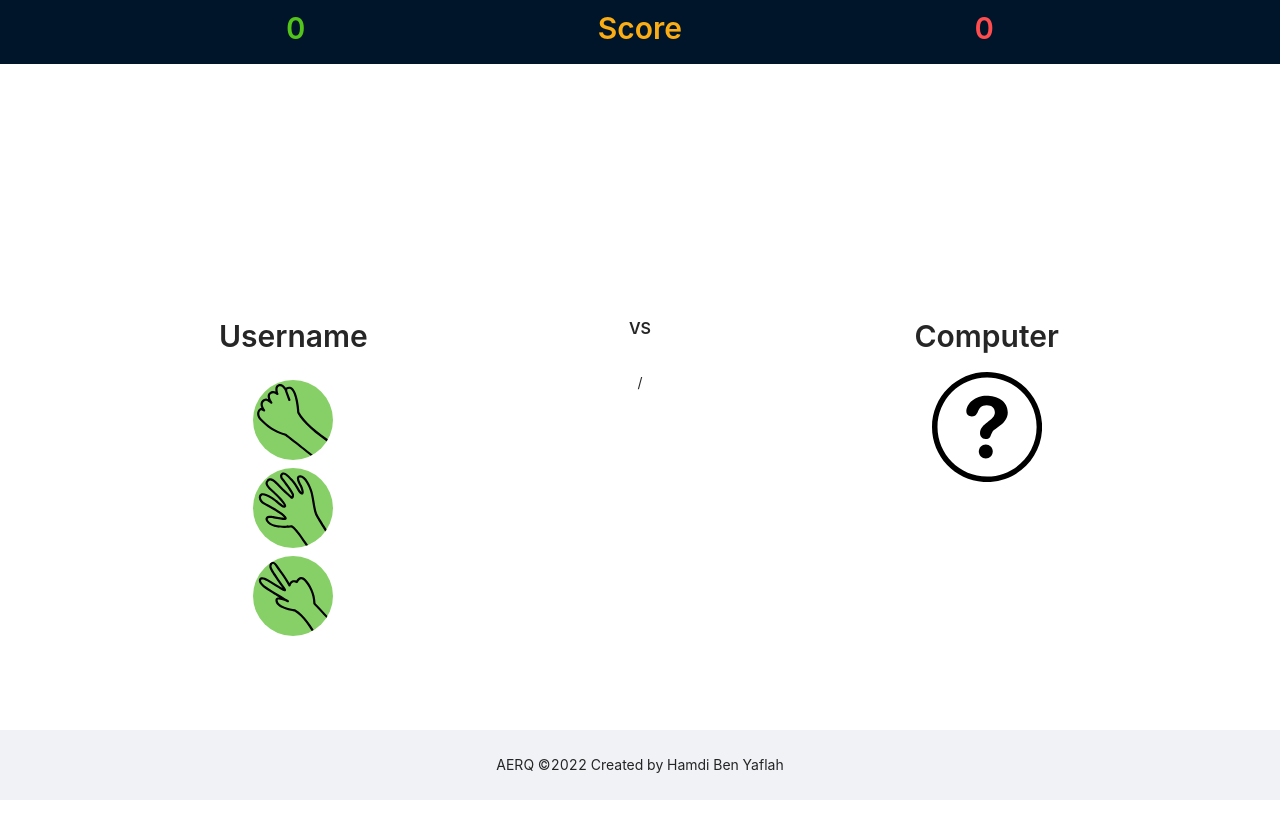
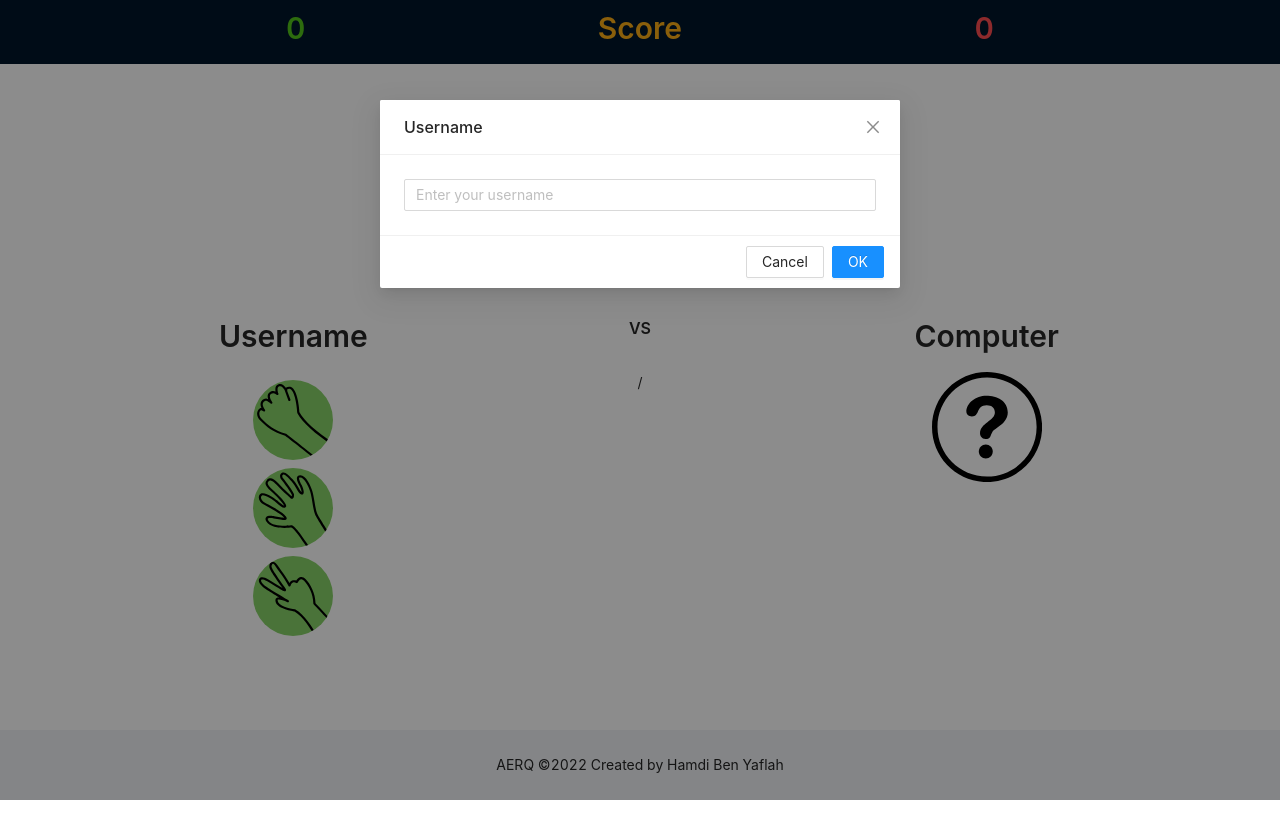
Before and after one commit to hamdi-ben-yaflah/rock-paper-scessior, a React (Create React App) app: page /solo in a window 1280 px wide. Shown: the top 838 px of the page. Built offline with nearby package versions, Linux system fonts and the light colour scheme.

Commit message:
add username in localstorage

```diff
--- /dev/null
+++ b/src/components/UsernamePopup/UsernamePopup.tsx
@@ -0,0 +1,32 @@
+/* eslint-disable no-unused-vars */
+import { Input, Modal } from "antd";
+import React, { useState } from "react";
+
+interface UsernamePopupProps {
+  setUsername: (value: string) => void;
+  isModalVisible: boolean;
+}
+
+function UsernamePopup({ setUsername, isModalVisible }: UsernamePopupProps) {
+  const [localUsername, setLocalUsername] = useState<string>("");
+
+  const handleOk = () => {
+    setUsername(localUsername);
+  };
+
+  const handleUsername = (event: React.ChangeEvent<HTMLInputElement>) => {
+    setLocalUsername(event.target.value);
+  };
+
+  return (
+    <Modal title="Username" visible={isModalVisible} onOk={handleOk}>
+      <Input
+        placeholder="Enter your username"
+        value={localUsername}
+        onChange={handleUsername}
+      />
+    </Modal>
+  );
+}
+
+export default UsernamePopup;
--- /dev/null
+++ b/src/hooks/useLocalStorage.tsx
@@ -0,0 +1,29 @@
+/* eslint-disable no-unused-vars */
+import { useState } from "react";
+
+export default function useLocalStorage<T>(
+  key: string,
+  initialValue: T
+): [T, (value: T | ((val: T) => T)) => void] {
+  const [storedValue, setStoredValue] = useState<T>(() => {
+    try {
+      const item = window.localStorage.getItem(key);
+      return item ? JSON.parse(item) : initialValue;
+    } catch (error) {
+      return initialValue;
+    }
+  });
+
+  const setValue = (value: T | ((val: T) => T)) => {
+    try {
+      const valueToStore =
+        value instanceof Function ? value(storedValue) : value;
+      setStoredValue(valueToStore);
+      window.localStorage.setItem(key, JSON.stringify(valueToStore));
+    } catch (error) {
+      // A more advanced implementation would handle the error case
+    }
+  };
+
+  return [storedValue, setValue];
+}
--- a/src/pages/Game/Game.tsx
+++ b/src/pages/Game/Game.tsx
@@ -1,8 +1,10 @@
 /* eslint-disable no-unused-vars */
-import { Row, Col, Typography, Avatar, Tooltip, Space } from "antd";
+import { Row, Col, Typography, Avatar, Tooltip, Space, Button } from "antd";
 import React, { useEffect, useState, useContext } from "react";
 import { ChoicesContext } from "../../App";
 import ResultPopup from "../../components/ResultPopup/ResultPopup";
+import UsernamePopup from "../../components/UsernamePopup/UsernamePopup";
+import useLocalStorage from "../../hooks/useLocalStorage";
 import QuestionSign from "../../icons/QuestionSign";
 import { Choice, IResult, Status } from "../../typings/game";
 import { mapStatusToIResut, compare } from "../../utils/utils";
@@ -15,6 +17,7 @@ interface GameProps {
 const { Title } = Typography;
 
 function Game({ setScore }: GameProps) {
+  const [username, setUsername] = useLocalStorage("username", "");
   const choices = useContext(ChoicesContext);
   const [result, setResult] = useState<IResult>();
   const [playerChoice, setPlayerChoice] = useState<Choice>();
@@ -41,7 +44,7 @@ function Game({ setScore }: GameProps) {
   }, [playerChoice]);
 
   const handlePlayChoices = (id: number): void => {
-    const choisen = choices.find((c) => c.id === id);
+    const choisen = choices.find((choice) => choice.id === id);
     setPlayerChoice(choisen);
   };
 
@@ -49,7 +52,7 @@ function Game({ setScore }: GameProps) {
     <div className={styles.container}>
       <Row className={styles.header}>
         <Col span={11}>
-          <Title level={2}>Username</Title>
+          <Title level={2}>{username || "Username"}</Title>
         </Col>
         <Col span={2}>
           <Title level={5}>VS</Title>
@@ -96,6 +99,11 @@ function Game({ setScore }: GameProps) {
           isModalVisible={!!result}
         />
       )}
+
+      <UsernamePopup
+        setUsername={setUsername}
+        isModalVisible={username === ""}
+      />
     </div>
   );
 }
```
